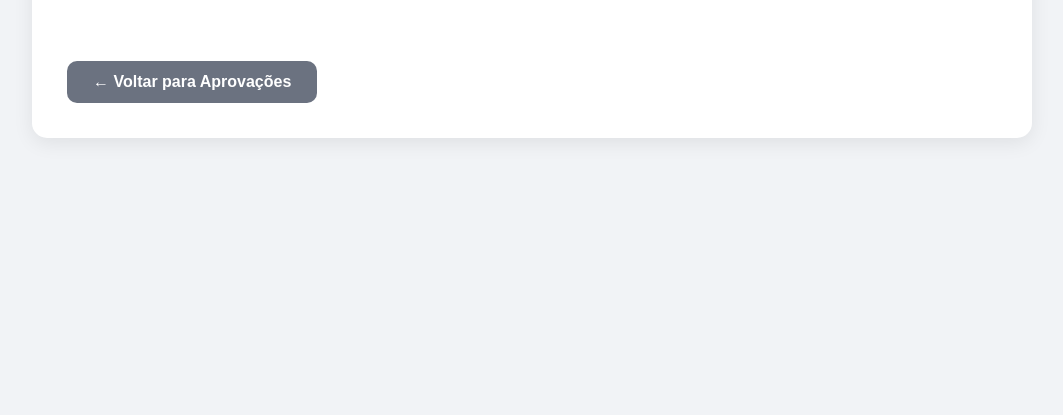
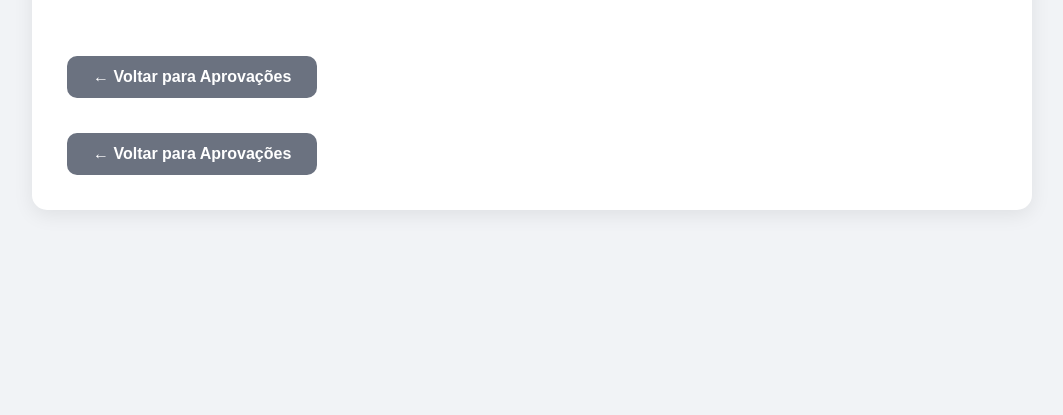
Before and after one commit to Lvieira82/siev95.3, a Django app: template templates/gestao/documentos_solicitacao.html in a window 1280 px wide. Shown: the part 292-707 px from the top of the page, without its empty margins (108-1171 px from the left). Run offline with Django 5.2, Linux system fonts and the light colour scheme; the template is opened without the code that fills it, so the values that code supplies are empty.

Commit message:
botão de aprovação

```diff
--- a/templates/gestao/documentos_solicitacao.html
+++ b/templates/gestao/documentos_solicitacao.html
@@ -7,6 +7,35 @@ Documentos da Solicitação
 {% block content %}
 
 <style>
+.btn-gerar{
+    display:inline-block;
+    padding:14px 26px;
+    background:#28a745;
+    color:white;
+    text-decoration:none;
+    border-radius:10px;
+    font-weight:bold;
+    margin-right:10px;
+    transition:.3s;
+}
+
+.btn-gerar:hover{
+    background:#218838;
+}
+
+.btn-voltar{
+    display:inline-block;
+    padding:14px 26px;
+    background:#6b7280;
+    color:white;
+    text-decoration:none;
+    border-radius:10px;
+    font-weight:bold;
+}
+
+.btn-voltar:hover{
+    background:#4b5563;
+}
 .doc-card{
     background:white;
     max-width:1000px;
@@ -112,7 +141,23 @@ Documentos da Solicitação
 {% endfor %}
 
     </div>
+    <div style="margin-top:30px;">
 
+    {% if solicitacao.status == "CORREÇÃO" %}
+
+        <a href="{% url 'aprovar_solicitacao' solicitacao.id %}"
+           class="btn-gerar">
+            ✔ Gerar OPO
+        </a>
+
+    {% endif %}
+
+    <a href="{% url 'listar_pendentes_opo' %}"
+       class="btn-voltar">
+        ← Voltar para Aprovações
+    </a>
+
+</div>
     <div class="acoes">
         <a href="{% url 'listar_pendentes_opo' %}" class="btn-voltar">
             ← Voltar para Aprovações
```
